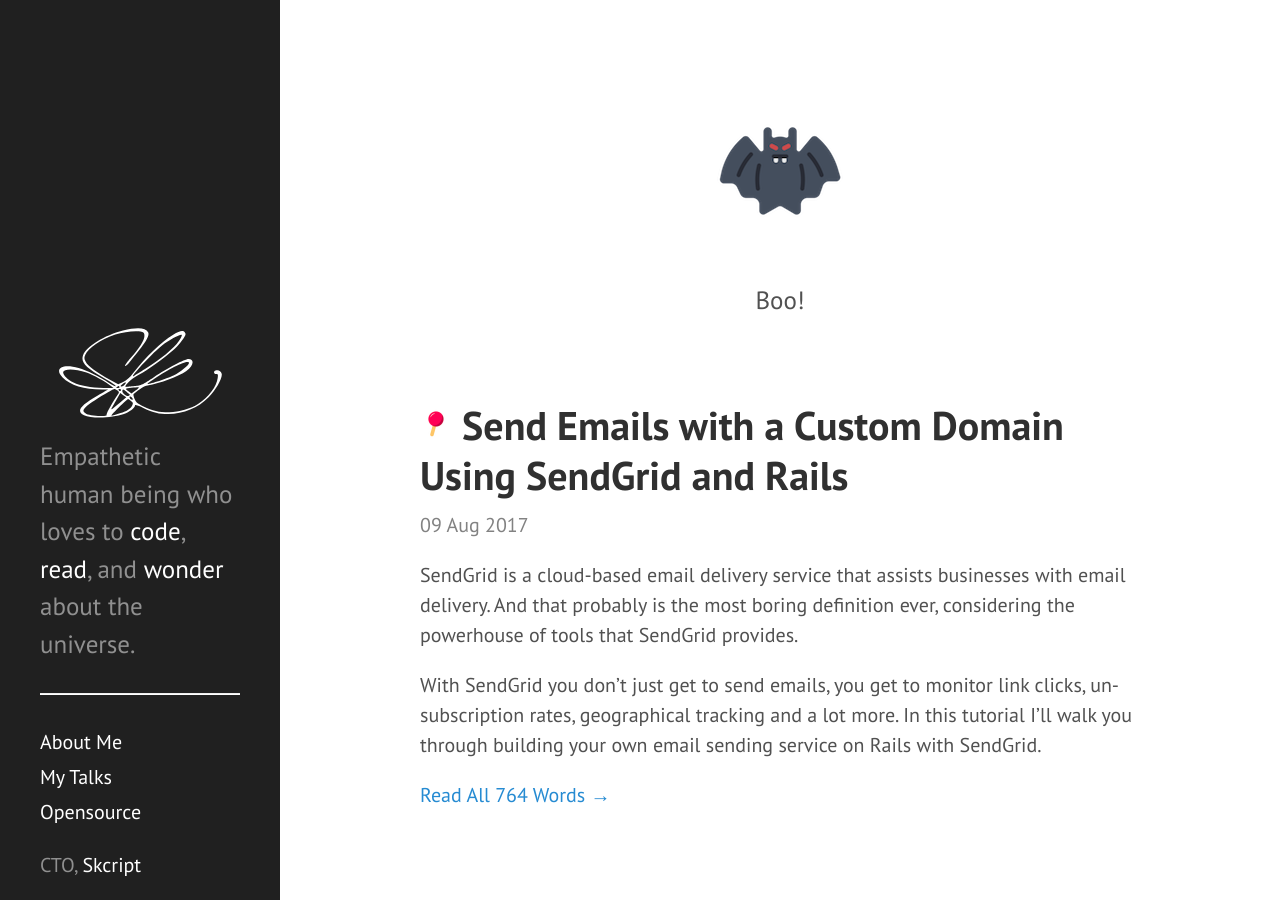
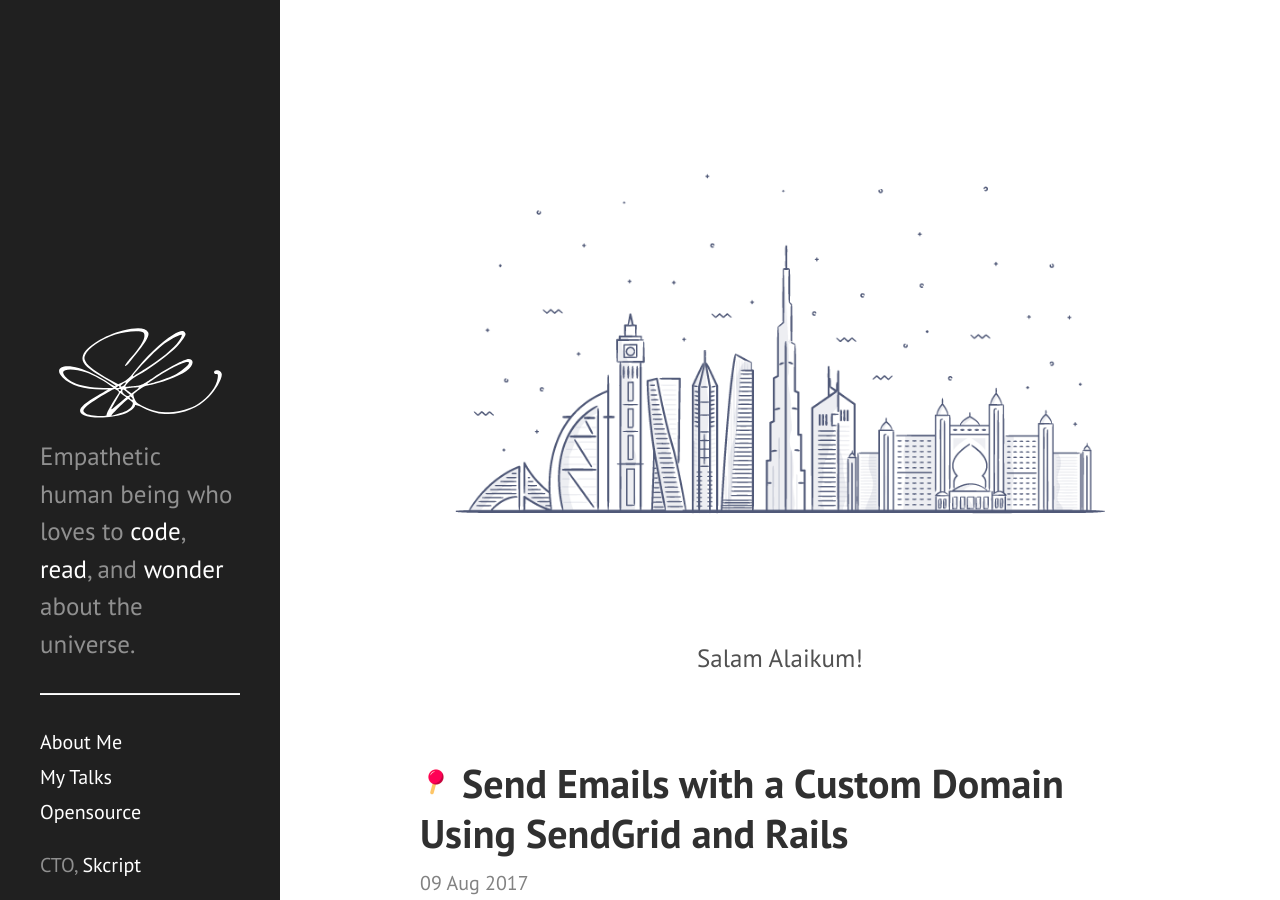
Before and after one commit to swaathi/swaathi.github.io, a Jekyll site: the page built from index.html, in a window 1280 px wide and 900 px high. Built offline with Jekyll 4.4.1, drawn with Linux system fonts in a browser that asks for light colours; the list of posts is cut into pages by our own code.

Commit message:
Updating Dubai

```diff
--- a/_data/festivals.yml
+++ b/_data/festivals.yml
@@ -4,7 +4,7 @@
   show: false
 - greeting: "Boo!"
   image: "/public/halloween.png"
-  show: true
+  show: false
 - greeting: "Merry Christmas!"
   image: "/public/santa.gif"
   show: false
@@ -17,3 +17,6 @@
 - greeting: "I'm getting married!"
   image: "/public/sandk.jpeg"
   show: false
+- greeting: "Salam Alaikum!"
+  image: "/public/dubai.png"
+  show: true
```
